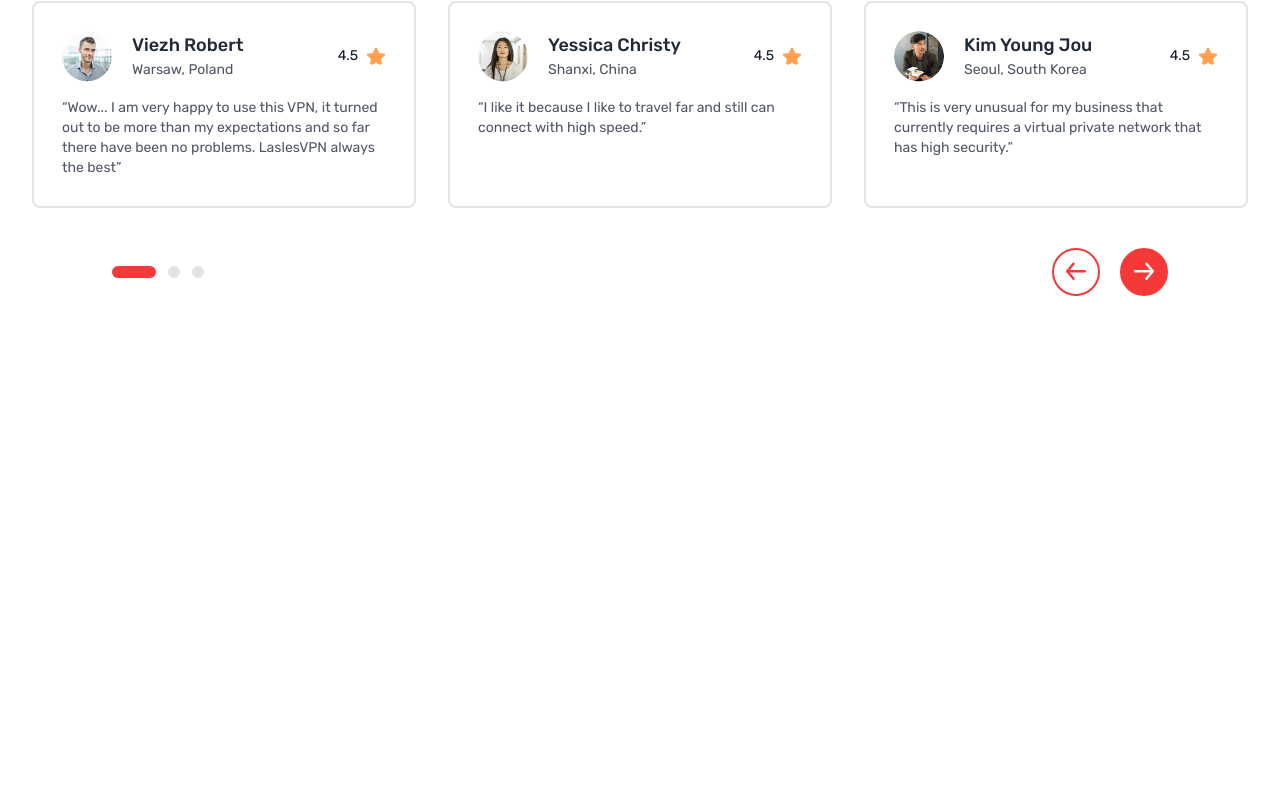
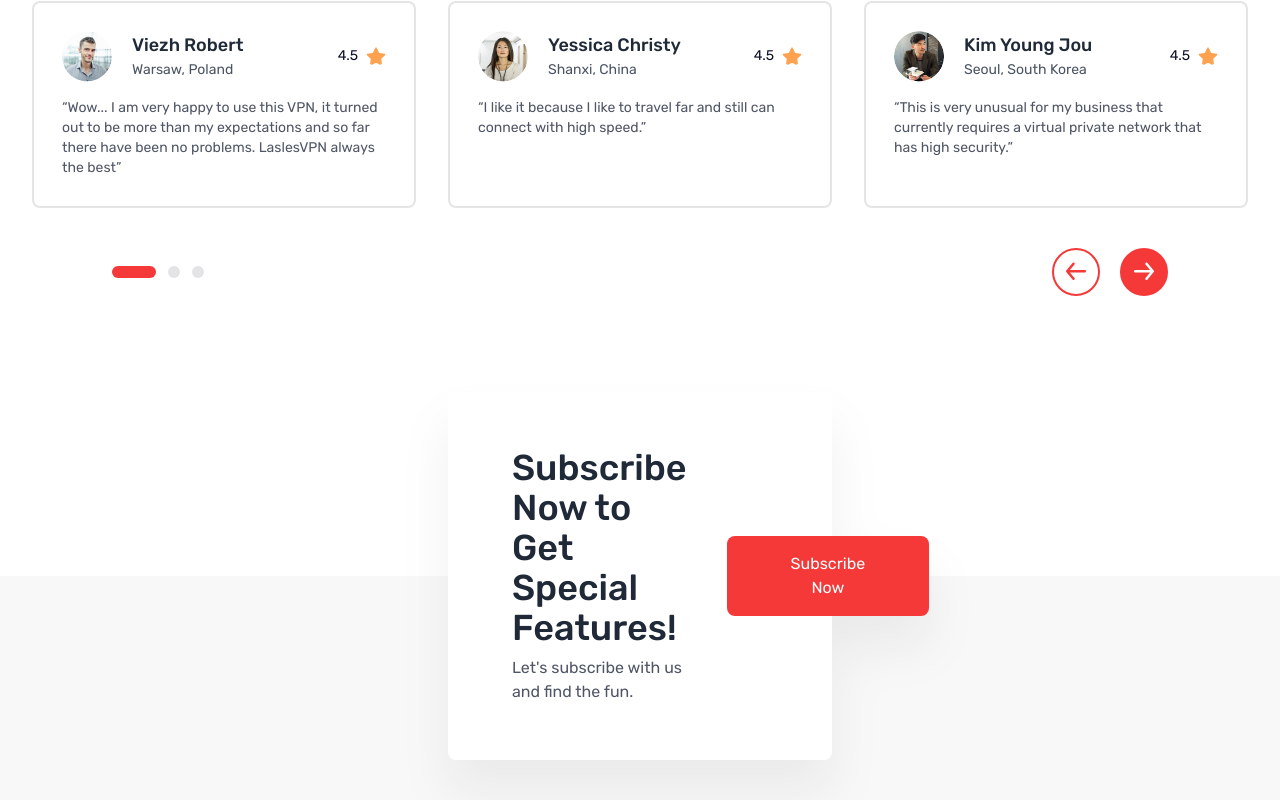
Before and after one commit to latesc/laslesvpn-landing, a SvelteKit app: page / in a window 1280 px wide. Shown: the part 4505-5305 px from the top of the page. Before the commit the page ends 4849 px from the top, so only its background shows below. Built offline with nearby package versions, Linux system fonts and the light colour scheme.

Commit message:
Added CTA section

```diff
--- a/src/routes/+page.svelte
+++ b/src/routes/+page.svelte
@@ -260,6 +260,22 @@
         </div>
     </div>
 </section>
+<section id="cta">
+    <!-- CTA section -->
+    <div
+        class="max-w-96 mx-auto flex w-full max-w-6xl flex-col items-center justify-center gap-10 rounded-lg bg-white px-16 py-14 text-center drop-shadow-stats lg:flex-row lg:justify-between lg:text-left"
+    >
+        <span class=" w-96">
+            <h1 class="text-4xl font-medium text-gray-800">
+                Subscribe Now to Get Special Features!
+            </h1>
+            <p class="mt-2">Let's subscribe with us and find the fun.</p>
+        </span>
+        <button class="rounded-lg bg-primary px-16 py-4 text-white hover:bg-primary-dark"
+            >Subscribe Now</button
+        >
+    </div>
+</section>
 
 <style lang="postcss">
     section {
@@ -358,4 +374,8 @@
             @apply mt-4 text-left;
         }
     }
+    #cta {
+        @apply bg-white;
+        background: linear-gradient(180deg, rgba(255, 255, 255, 1) 50%, #f8f8f8 50%);
+    }
 </style>
```
